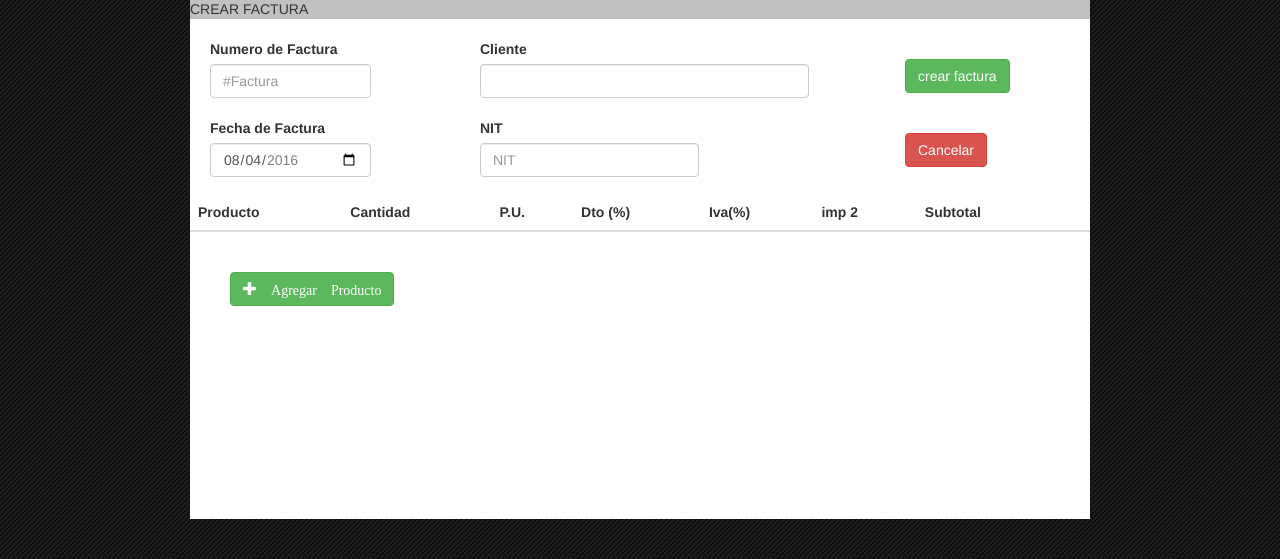
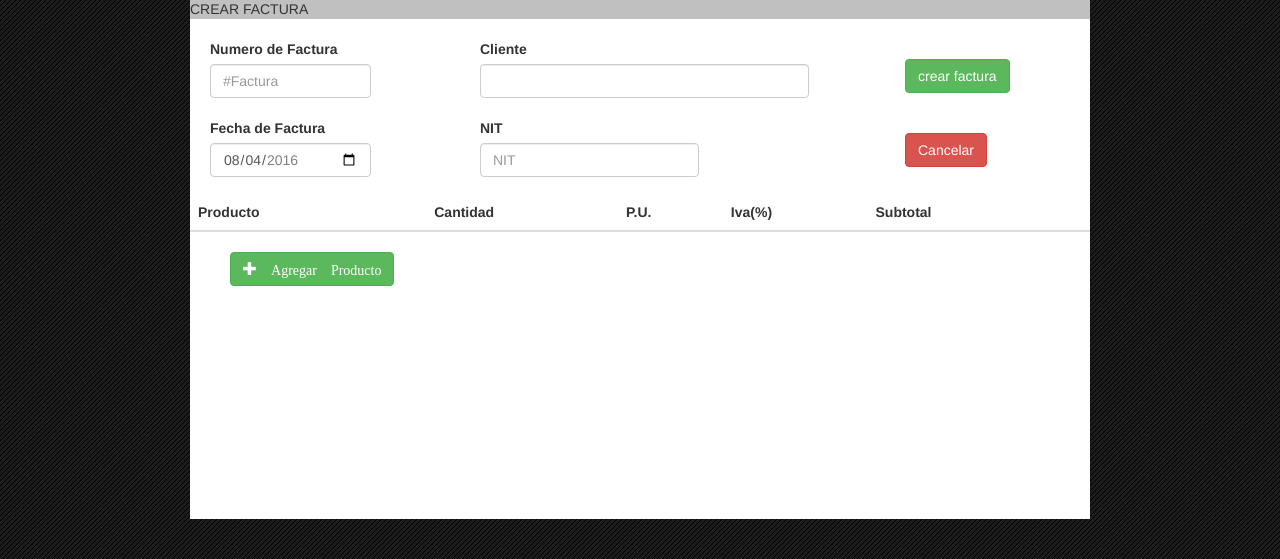
Before and after one commit to AlexandraRodriguez/sistema_facturacion, a CodeIgniter app: page /facturacion/formulario in a window 1280 px wide. Shown: the part 148-707 px from the top of the page. Run offline with CodeIgniter, Linux system fonts and the light colour scheme; lists and menus that the app fills with data are empty; some libraries are stand-ins or nearby versions.

Commit message:
productos agregado en formulario

```diff
--- a/application/controllers/menuController.php
+++ b/application/controllers/menuController.php
@@ -31,7 +31,6 @@ class MenuController extends CI_Controller{
       $response['data']='not';
       $response['message']='Data Dismiss';
     }
-
     //RETORNA AL LADO CLIENTE EL ARRAY CONVERTIDO EN UNA CADENA DE TEXTO
     echo json_encode($response);
   }
--- a/application/views/formulario.php
+++ b/application/views/formulario.php
@@ -18,23 +18,15 @@ function crear_linea_tabla(){
 
     temp_number =$('#tabla tbody tr').size();
     temp_id='id_linea_'+temp_number+'';
-
-    html_linea_tabla = $('<tr id="'+temp_id+'">').load('application/views/html_linea_tabla.html');
-    //ENCONTRAR EL CHILDREN BUTTON
-    //MANEJARLO COMO OBJETO JQUERY
-    //ANADIRLE EL ONCLICK
-    //ANIADIR LA FUNCION PASANDO EL PARAMETRO DE ID temp_id
-    //html_linea_tabla.children('button');
+    html_linea_tabla = $('<tr id="'+temp_id+'">').load('application/views/html_linea_tabla.php',{id_linea_tabla:''+temp_id+''});
     $("#tabla_tbody").append(html_linea_tabla);
 }
 
 function get_products(esta_linea) {
-  global_line_id=esta_linea;
-
+  global_line_id=esta_linea.id;
   url='<?php echo site_url('index.php/get_products'); ?>';
   data = {};
   type='POST';
-
   get_ajax_data(url, type, data, add_data_to_modal);
 }
 
@@ -45,7 +37,6 @@ function get_ajax_data(purl, ptype, pdata, pfunction){
     type: ptype,
     data: pdata,
   }).done(function (response){
-
         //Parseando cadena de texto obtenidos de php a JSON
         respuesta = JSON.parse(response);
         //console.log(temp);
@@ -105,7 +96,6 @@ function add_data_to_modal(data, message){
     i=0;
     while(data[i]){
       //console.log(data[i]);
-
       $("#product_list tbody").append(
       '<tr>'+
         '<td>'+data[i].NOMBRE+'</td>'+
@@ -125,11 +115,22 @@ function add_data_to_modal(data, message){
 }
 
 function append_to_list(NOMBRE, PRECIO){
-
-
+		$('#'+global_line_id+' td:nth-child(1) input').val(NOMBRE);
+		$('#'+global_line_id+' td:nth-child(4) input').val(PRECIO);
+		$('#myModal').modal("toggle");
 }
 function show_alert(){
 	alert("Product Added");
+}
+function insert_invoice(){
+	patt= /[A-Za-z]{4,20}/;
+	if(!patt.test(''+$("#razon_social").val()+'')){
+		alert('Cliente no valido');
+	}
+	patt_nit=/[0-9]+/;
+	if(!patt_nit.test(''+$("#nit_ci").val()+'')){
+		alert('Nit_Ci no valido');
+	}
 }
 </script>
 
@@ -163,7 +164,6 @@ function show_alert(){
           </tbody>
 
         </table>
-				<button onclick="show_alert()">Add this</button>
       </div>
       <div class="modal-footer">
         <button type="button" class="btn btn-default" data-dismiss="modal">Close</button>
@@ -205,7 +205,7 @@ function show_alert(){
                           <div class="form-group" style="margin:20px 20px;">
                             <label for="Nfactura">Cliente</label>
 														<input hidden="true" id="client_id" name="client_id" value="1">
-                            <input style="width:90%" id="razon_social" type="text" class="form-control"  name="client" placeholder="">
+                            <input style="width:90%" id="razon_social" type="text" pattern="[A-Za-z]{20}" class="form-control"  name="client" placeholder="">
                           </div>
                           <div class="form-group" style="margin:20px 20px;">
                             <label for="fecha de factura">NIT</label>
@@ -226,27 +226,27 @@ function show_alert(){
                           <button style = "margin:0 40px;" id="cancelar" type="button" class="btn btn-danger">Cancelar</button>
                     </div>
           </div>
-          <table class="table table-hover table-responsive" id="tabla_head">
-          <thead>
-                      <tr>
-                        <th>Producto</th>
-                        <th>Cantidad</th>
-                        <th>P.U.</th>
-                        <th>Dto (%)</th>
-                        <th>Iva(%)</th>
-                        <th>imp 2</th>
-                        <th>Subtotal</th>
-                        <th></th>
-                      </tr>
-                    </thead>
-          </table>
+
           <div style ="border-color: blue;
                 //border-style: solid;
                 display: block;
                 height: 50%;
                 width: 100%; overflow:scroll;">
 
+
+
                   <table class="table table-hover table-responsive" id="tabla">
+										<thead>
+					                      <tr>
+					                        <th>Producto</th>
+																	<th></th>
+					                        <th>Cantidad</th>
+					                        <th>P.U.</th>
+					                        <th>Iva(%)</th>
+					                        <th>Subtotal</th>
+					                        <th></th>
+					                      </tr>
+					            </thead>
 
                     <tbody id="tabla_tbody">
 
```
